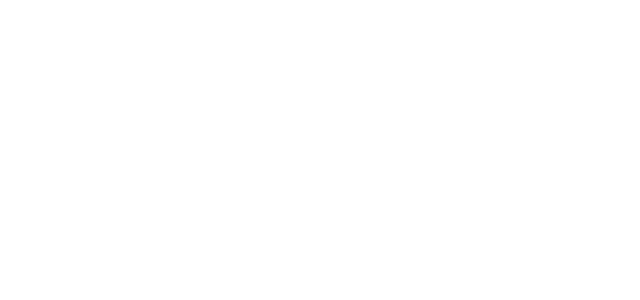
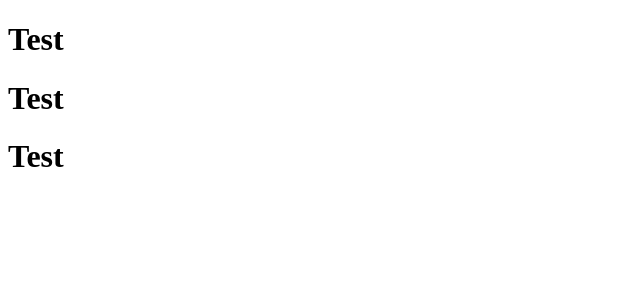
Before and after one commit to Eliana-Abate/proj-html-vuejs, a Vue app: page / in a window 1280 px wide. Shown: the top 300 px of the page, without its empty margins (0-640 px from the left). Built offline with nearby package versions, Linux system fonts and the light colour scheme.

Commit message:
added basic components

```diff
--- a/src/App.vue
+++ b/src/App.vue
@@ -1,11 +1,23 @@
 <template>
-  <div id="app"></div>
+  <div id="app">
+    <Header />
+    <Main />
+    <Footer />
+  </div>
 </template>
 
 <script>
+import Header from "@/components/Header.vue";
+import Main from "@/components/Main.vue";
+import Footer from "@/components/Footer.vue";
+
 export default {
   name: "App",
-  components: {},
+  components: {
+    Header,
+    Main,
+    Footer,
+  },
 };
 </script>
 
--- /dev/null
+++ b/src/components/Footer.vue
@@ -0,0 +1,14 @@
+<template>
+  <footer>
+    <h1>Test</h1>
+  </footer>
+</template>
+
+<script>
+export default {
+  name: "Footer",
+};
+</script>
+
+<style lang="scss" scoped>
+</style>
--- /dev/null
+++ b/src/components/Header.vue
@@ -0,0 +1,14 @@
+<template>
+  <header>
+    <h1>Test</h1>
+  </header>
+</template>
+
+<script>
+export default {
+  name: "Header",
+};
+</script>
+
+<style lang="scss" scoped>
+</style>
--- /dev/null
+++ b/src/components/Main.vue
@@ -0,0 +1,14 @@
+<template>
+  <main>
+    <h1>Test</h1>
+  </main>
+</template>
+
+<script>
+export default {
+  name: "Main",
+};
+</script>
+
+<style lang="scss" scoped>
+</style>
```
Also changed, not shown: 5 other files (tests, documents, lock files or other folders).
